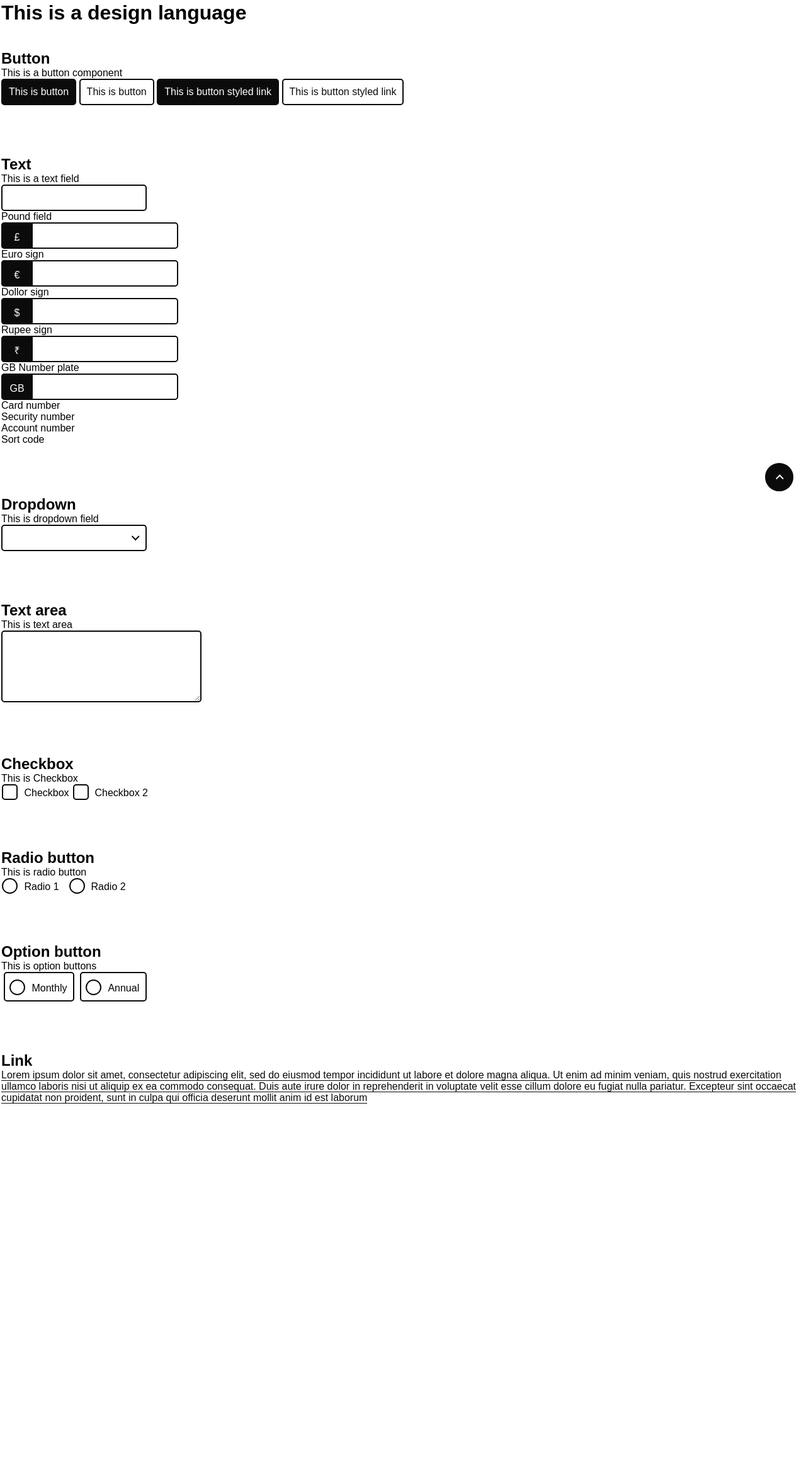
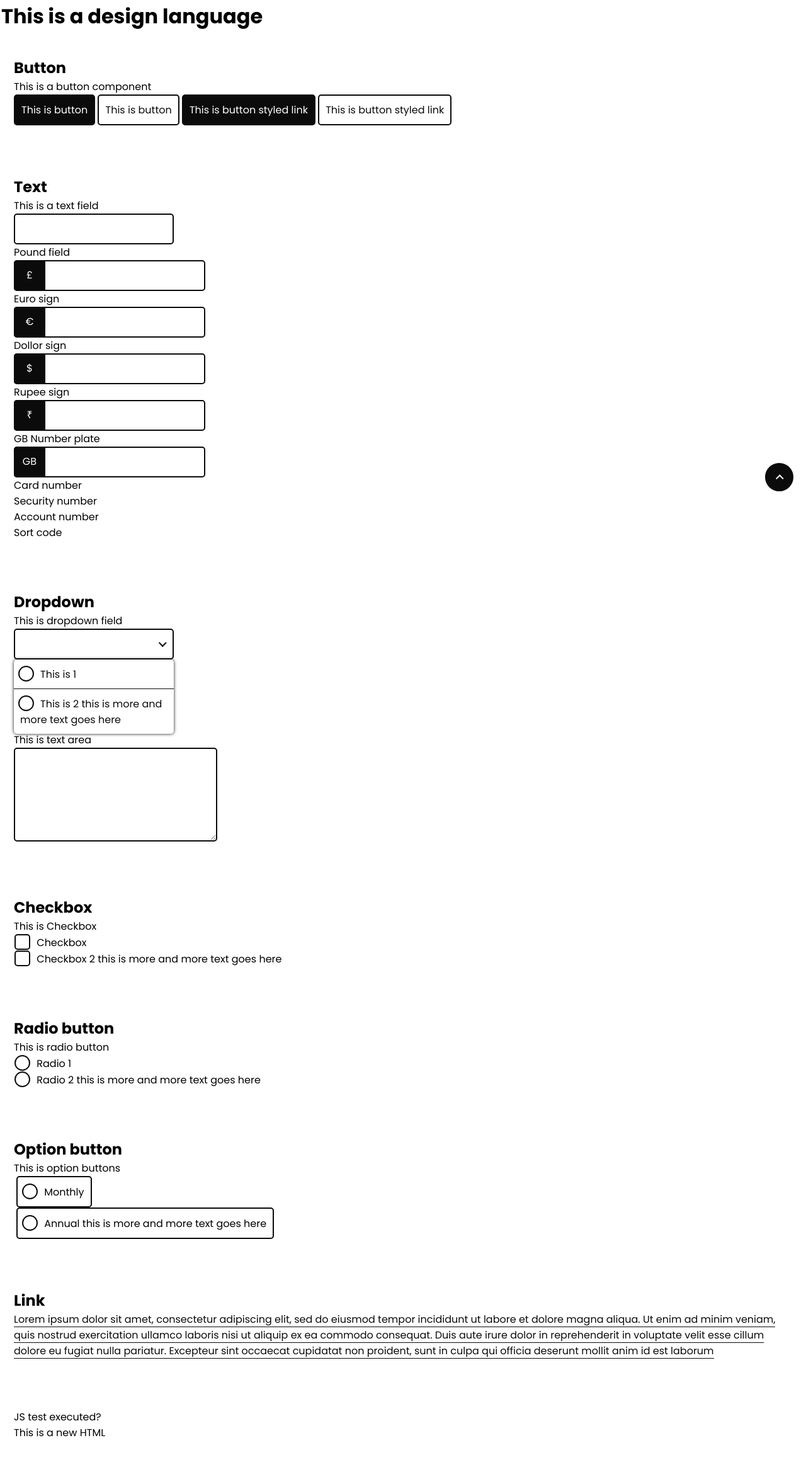
Before and after one commit to sathesak/designLanguage, a PHP site: page / in a window 1280 px wide. Shown: the whole page at 63% size. Before the commit the page ends 1752 px from the top, so only its background shows below. Run offline with PHP 8.4, Linux system fonts and the light colour scheme; some web fonts are replaced.

Commit message:
Working on the custom dropdown

```diff
--- a/index.html
+++ b/index.html
@@ -126,9 +126,21 @@
             <div>
                 <label for="ddFld">
                     This is dropdown field <br>
-                    <span class="dd">
-                        <input type="text" class="txtFld" id="ddFld">
-                    </span>
+                    <div class="dd">
+                        <input type="text" class="txtFld" id="ddFld" class="ddFldInput">
+                        <ul>
+                            <li>
+                                <input type="radio" name="ddList" id="item1">
+                                <label for="item1"><span></span>This is 1</label>
+                            </li>
+
+                            <li>
+                                <input type="radio" name="ddList" id="item2">
+                                <label for="item2"><span></span>This is 2 this is more and more text goes here</label>
+                            </li>
+
+                        </ul>
+                    </div>
                 </label>
             </div>
 
@@ -158,17 +170,19 @@
                     This is Checkbox
                 </legend>
 
-
+                <ul>
+                    <li>
                         <input type="checkbox" name="checkbox" id="checkbox">
                         <label for="checkbox"><span></span>Checkbox</label>
+                    </li>
 
+                    <li>
                         <input type="checkbox" name="checkbox" id="checkbox2">
-                <label for="checkbox2"><span></span>Checkbox 2</label>
+                        <label for="checkbox2"><span></span>Checkbox 2 this is more and more text goes here</label>
+                    </li>
+                </ul>
 
             </fieldset>
-
-
-
 
         </section>
 
@@ -182,11 +196,17 @@
                     This is radio button
                 </legend>
 
+                <ul>
+                    <li>
                         <input type="radio" name="radio" id="radio">
                         <label for="radio"><span></span>Radio 1</label>
+                    </li>
 
+                    <li>
                         <input type="radio" name="radio" id="radio2">
-                <label for="radio2"><span></span>Radio 2</label>
+                        <label for="radio2"><span></span>Radio 2 this is more and more text goes here</label>
+                    </li>
+                </ul>
 
             </fieldset>
 
@@ -203,11 +223,16 @@
                     This is option buttons
                 </legend>
 
+                <ul>
+                    <li>
                         <input type="radio" name="option" id="option1" class="option">
                         <label for="option1"><span></span>Monthly</label>
-
+                    </li>
+                    <li>
                         <input type="radio" name="option" id="option2" class="option">
-                <label for="option2"><span></span>Annual</label>
+                        <label for="option2"><span></span>Annual this is more and more text goes here</label>
+                    </li>
+                </ul>
 
             </fieldset>
         </section>
@@ -224,6 +249,11 @@
             </p>
         </section>
 
+        <section id="jsTest">
+            JS test executed?
+
+        </section>
+
         <!-- Back to top button -->
         <a href="#" title="Back to top" class="btn toTop">
         </a>
@@ -234,5 +264,29 @@
 
     </footer>
 
+    <script>
+        document.addEventListener('DOMContentLoaded', () => {
+
+            /* Create new element and append child */
+
+            var container = document.querySelector('#jsTest');
+            var newEl = document.createElement('div');
+            newEl.innerHTML = "This is a new HTML";
+
+            container.appendChild(newEl);
+
+            /* List item added to the dropdown */
+
+            var dd = document.querySelectorAll('.dd');
+            dd.forEach( (e) => {
+                const ddField = e.querySelector('input[type="text"]');
+                console.log(ddField);
+
+            });
+
+
+        });
+    </script>
+
 </body>
 </html>
--- a/sass/atoms/_field.scss
+++ b/sass/atoms/_field.scss
@@ -21,6 +21,38 @@
         content: '';
         position: absolute;
         z-index: 1;
+    }
+}
+
+.dd{
+    ul{
+        position: absolute;
+        width: 100%;
+        z-index: 1;
+        border-radius: 5px;
+        background: $white;
+        box-shadow: 0 0 5px $black;
+
+        label{
+            width: 100%;
+            float: left;
+            padding: 10px;
+            border-bottom: 1px solid $black;
+            color: $black;
+        }
+
+        li{
+            list-style: none;
+            float: left;
+            width: 100%;
+
+            &:last-child{
+                label{
+                    border: none;
+                }
+
+            }
+        }
     }
 }
 
--- a/sass/electrons/_base.scss
+++ b/sass/electrons/_base.scss
@@ -9,16 +9,17 @@ html{
     text-decoration: none;
     border: none;
     box-sizing: border-box;
+    list-style: none;
 }
 
 @font-face {
     font-family: 'Poppins';
-    src: url('Poppins-Bold.eot');
-    src: url('Poppins-Bold.eot?#iefix') format('embedded-opentype'),
-        url('Poppins-Bold.woff2') format('woff2'),
-        url('Poppins-Bold.woff') format('woff'),
-        url('Poppins-Bold.ttf') format('truetype'),
-        url('Poppins-Bold.svg#Poppins-Bold') format('svg');
+    src: url('fonts/Poppins-Bold.eot');
+    src: url('fonts/Poppins-Bold.eot?#iefix') format('embedded-opentype'),
+        url('fonts/Poppins-Bold.woff2') format('woff2'),
+        url('fonts/Poppins-Bold.woff') format('woff'),
+        url('fonts/Poppins-Bold.ttf') format('truetype'),
+        url('fonts/Poppins-Bold.svg#Poppins-Bold') format('svg');
     font-weight: bold;
     font-style: normal;
     font-display: swap;
@@ -26,12 +27,12 @@ html{
 
 @font-face {
     font-family: 'Poppins';
-    src: url('Poppins-Regular.eot');
-    src: url('Poppins-Regular.eot?#iefix') format('embedded-opentype'),
-        url('Poppins-Regular.woff2') format('woff2'),
-        url('Poppins-Regular.woff') format('woff'),
-        url('Poppins-Regular.ttf') format('truetype'),
-        url('Poppins-Regular.svg#Poppins-Regular') format('svg');
+    src: url('fonts/Poppins-Regular.eot');
+    src: url('fonts/Poppins-Regular.eot?#iefix') format('embedded-opentype'),
+        url('fonts/Poppins-Regular.woff2') format('woff2'),
+        url('fonts/Poppins-Regular.woff') format('woff'),
+        url('fonts/Poppins-Regular.ttf') format('truetype'),
+        url('fonts/Poppins-Regular.svg#Poppins-Regular') format('svg');
     font-weight: normal;
     font-style: normal;
     font-display: swap;
@@ -39,12 +40,12 @@ html{
 
 @font-face {
     font-family: 'Poppins';
-    src: url('Poppins-Medium.eot');
-    src: url('Poppins-Medium.eot?#iefix') format('embedded-opentype'),
-        url('Poppins-Medium.woff2') format('woff2'),
-        url('Poppins-Medium.woff') format('woff'),
-        url('Poppins-Medium.ttf') format('truetype'),
-        url('Poppins-Medium.svg#Poppins-Medium') format('svg');
+    src: url('fonts/Poppins-Medium.eot');
+    src: url('fonts/Poppins-Medium.eot?#iefix') format('embedded-opentype'),
+        url('fonts/Poppins-Medium.woff2') format('woff2'),
+        url('fonts/Poppins-Medium.woff') format('woff'),
+        url('fonts/Poppins-Medium.ttf') format('truetype'),
+        url('fonts/Poppins-Medium.svg#Poppins-Medium') format('svg');
     font-weight: 500;
     font-style: normal;
     font-display: swap;
@@ -60,5 +61,5 @@ body{
 }
 
 section{
-    padding: 40px 0;
+    padding: 40px 20px;
 }
```
Also changed, not shown: css/style.css (+35 -7 lines), css/style.min.css. Lines whose indentation alone changed are shown as unchanged.
